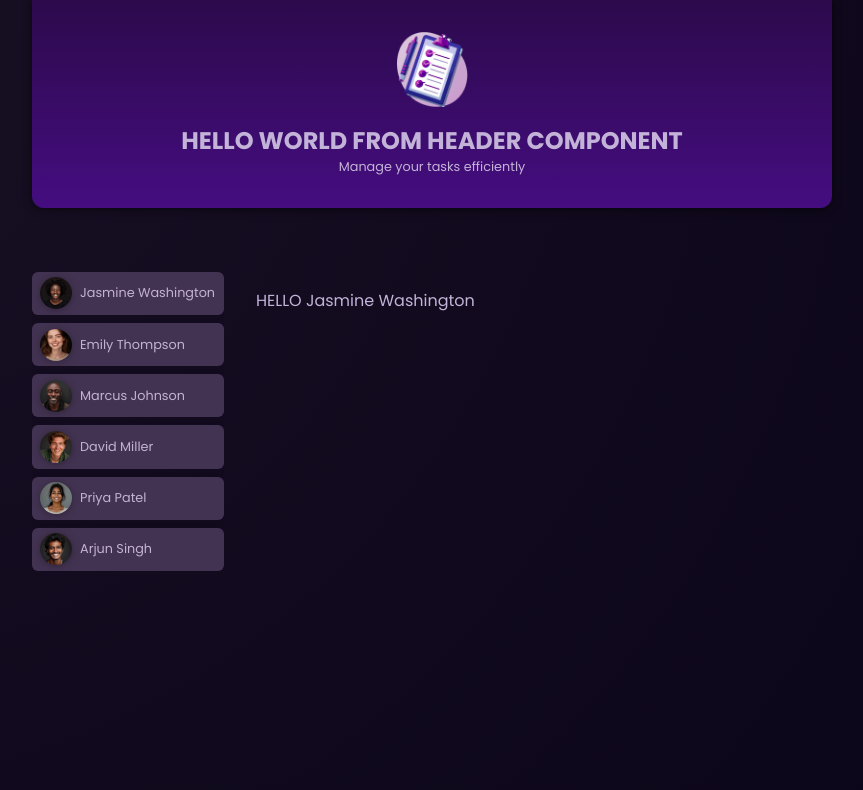
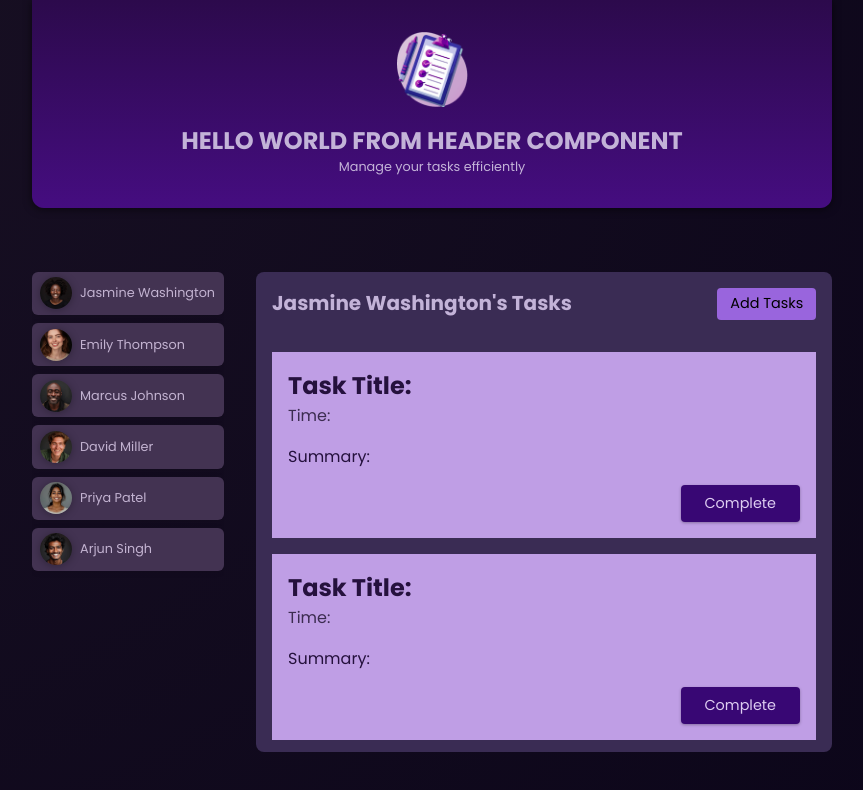
Before and after one commit to Hemanathan-C/AngularProject, an Angular app in the folder user-angular-app/: page / in a window 1280 px wide. Both pictures are taken after a click on the button "Jasmine Washington". Shown: the top 790 px of the page, without its empty margins (208-1071 px from the left). Built offline with nearby package versions, Linux system fonts and the light colour scheme.

Commit message:
added task component

```diff
--- a/user-angular-app/src/app/app.component.ts
+++ b/user-angular-app/src/app/app.component.ts
@@ -17,6 +17,7 @@
   userId = '';
 
   get selectedUser(){
+    console.log('APP Selected USER :',this.users.find((user) => user.id === this.userId)!);
     return this.users.find((user) => user.id === this.userId)!;
   }
 
--- /dev/null
+++ b/user-angular-app/src/app/tasks/task/dummy-tasks.ts
@@ -0,0 +1,25 @@
+export const DUMMY_TASKS = [
+  {
+    id: 't1',
+    userId: 'u1',
+    title: 'Master Angular',
+    summary:
+      'Learn all the basic and advanced features of Angular & how to apply them.',
+    dueDate: '2025-12-31',
+  },
+  {
+    id: 't2',
+    userId: 'u3',
+    title: 'Build first prototype',
+    summary: 'Build a first prototype of the online shop website',
+    dueDate: '2024-05-31',
+  },
+  {
+    id: 't3',
+    userId: 'u3',
+    title: 'Prepare issue template',
+    summary:
+      'Prepare and describe an issue template which will help with project management',
+    dueDate: '2024-06-15',
+  },
+]
--- /dev/null
+++ b/user-angular-app/src/app/tasks/task/task.component.css
@@ -0,0 +1,37 @@
+article {
+  padding: 1rem;
+  color: #25113d;
+  background-color: #bf9ee5;
+}
+
+h2 {
+  margin: 0;
+}
+
+time {
+  color: #3c2c50;
+}
+
+.actions {
+  text-align: right;
+  margin: 0;
+}
+
+.actions button {
+  font: inherit;
+  font-size: 0.9rem;
+  cursor: pointer;
+  background-color: #380774;
+  color: #decdf2;
+  border-radius: 4px;
+  padding: 0.5rem 1.5rem;
+  border: none;
+  box-shadow: 0 1px 3px rgba(0, 0, 0, 0.3);
+  transition: all 0.3s ease;
+}
+
+.actions button:hover,
+.actions button:active {
+  background-color: #4a0774;
+  box-shadow: 0 1px 6px rgba(0, 0, 0, 0.3);
+}
--- /dev/null
+++ b/user-angular-app/src/app/tasks/task/task.component.html
@@ -0,0 +1,8 @@
+<article>
+    <h2>Task Title: {{ task}}</h2>
+    <time>Time: {{ task }}</time>
+    <p>Summary: {{ task }}</p>
+    <p class="actions">
+        <button>Complete</button>
+    </p>
+</article>
--- a/user-angular-app/src/app/tasks/tasks.component.css
+++ b/user-angular-app/src/app/tasks/tasks.component.css
@@ -0,0 +1,63 @@
+#tasks {
+  padding: 1rem;
+  border-radius: 8px;
+  max-height: 60vh;
+  overflow: auto;
+  background-color: #3a2c54;
+}
+
+header {
+  display: flex;
+  justify-content: space-between;
+  align-items: flex-start;
+  margin-bottom: 2rem;
+  gap: 1rem;
+}
+
+h2 {
+  margin: 0;
+  font-size: 0.9rem;
+  width: 60%;
+  text-wrap: balance;
+}
+
+menu {
+  margin: 0;
+  padding: 0;
+}
+
+menu button {
+  font: inherit;
+  cursor: pointer;
+  background-color: #9965dd;
+  border-radius: 4px;
+  border: none;
+  padding: 0.35rem 0.8rem;
+  font-size: 0.9rem;
+}
+
+menu button:hover,
+menu button:active {
+  background-color: #a565dd
+}
+
+ul {
+  list-style: none;
+  margin: 1rem 0;
+  padding: 0;
+  display: flex;
+  flex-direction: column;
+  gap: 1rem;
+  max-height: 50vh;
+  overflow: auto;
+}
+
+@media (min-width: 768px) {
+  h2 {
+    font-size: 1.25rem;
+  }
+
+  menu {
+    width: auto;
+  }
+}
--- a/user-angular-app/src/app/tasks/tasks.component.html
+++ b/user-angular-app/src/app/tasks/tasks.component.html
@@ -1 +1,15 @@
-<p>HELLO {{ name }}</p>
+<section id="tasks">
+    <header>
+        <h2>{{ name }}'s Tasks</h2>
+        <menu>
+            <button>Add Tasks</button>
+        </menu>
+    </header>
+    <ul>
+        @for (task of tasks; track task.id) {
+            <li>
+                <app-task></app-task>
+            </li>
+        }
+    </ul>
+</section>
--- a/user-angular-app/src/app/tasks/tasks.component.ts
+++ b/user-angular-app/src/app/tasks/tasks.component.ts
@@ -1,12 +1,15 @@
 import { Component, Input } from '@angular/core';
 import { DUMMY_USERS } from '../user/dummy-users';
+import { TaskComponent } from './task/task.component';
+import { DUMMY_TASKS } from './task/dummy-tasks';
 
 @Component({
   selector: 'app-tasks',
-  imports: [],
+  imports: [TaskComponent],
   templateUrl: './tasks.component.html',
   styleUrls: ['./tasks.component.css']
 })
 export class TasksComponent {
   @Input() name!: string;
+  tasks = DUMMY_TASKS;
 }
```
Also changed, not shown: user-angular-app/src/app/tasks/task/task.component.ts (added, +18 -0 lines), 1 other file (tests, documents, lock files or other folders).
